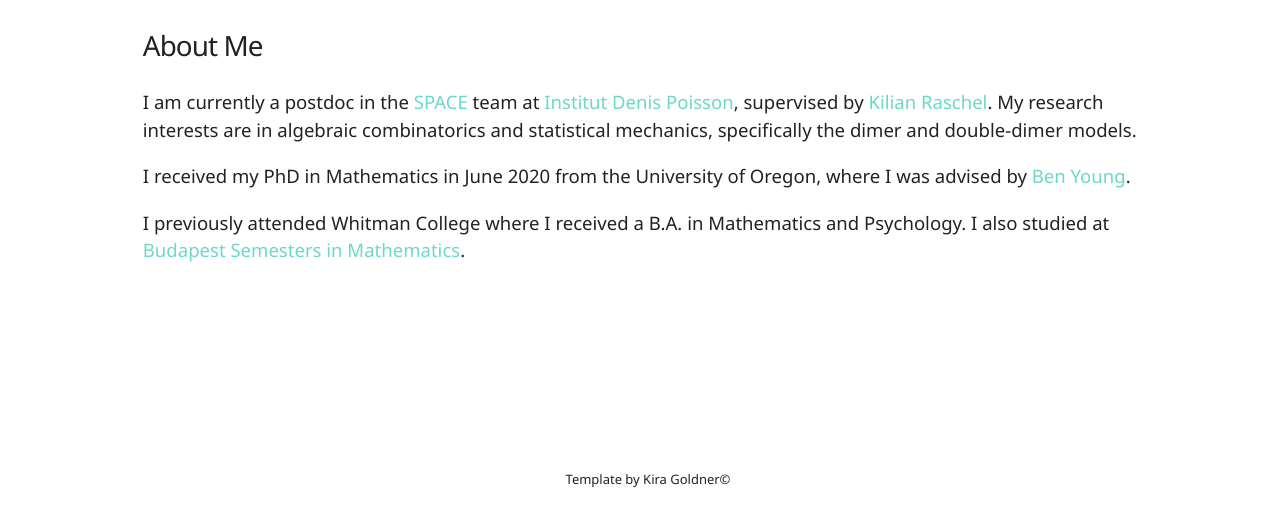
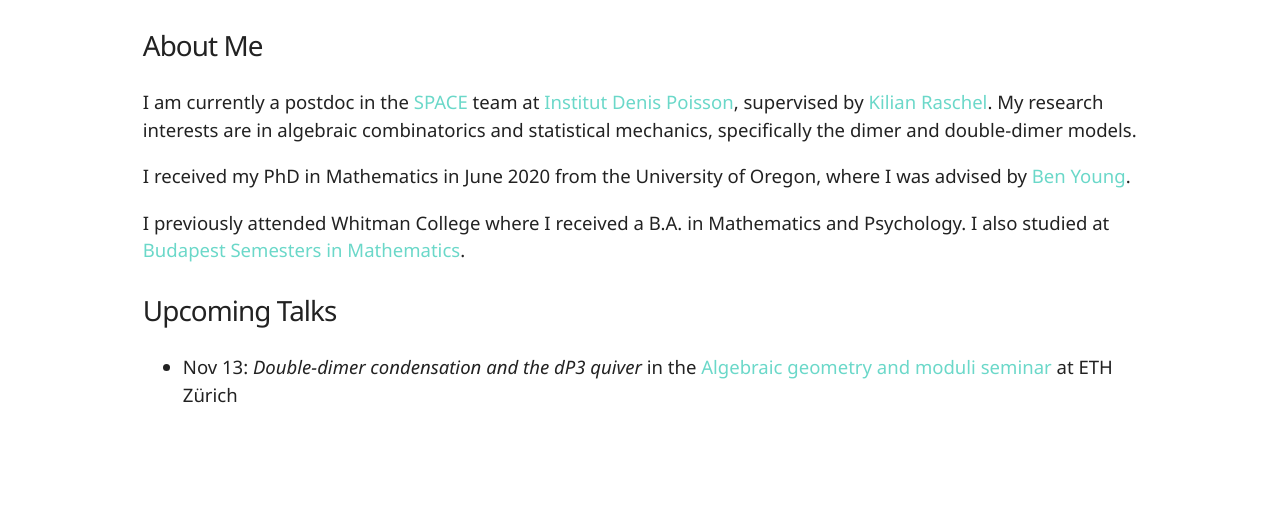
Before and after one commit to hjenne/hjenne.github.io, a plain HTML site: page index.html in a window 1280 px wide. Shown: the part 280-806 px from the top of the page. Drawn offline with Linux system fonts and the light colour scheme.

Commit message:
Added upcoming talk

```diff
--- a/index.html
+++ b/index.html
@@ -60,8 +60,15 @@
 
 </div>
 
+<div>
 
+	<h4>Upcoming Talks</h4>
+	<ul>
+	<li> Nov 13: <em>Double-dimer condensation and the dP3 quiver</em> in the <a href="https://math.ethz.ch/news-and-events/events/research-seminars/algebraic-geometry-and-moduli-seminar.html?s=hs20"> Algebraic geometry and moduli seminar</a> at ETH Z&uuml;rich </p>
+</li>
+</ul>
 
+   </div>
 
 
     </div>
```
